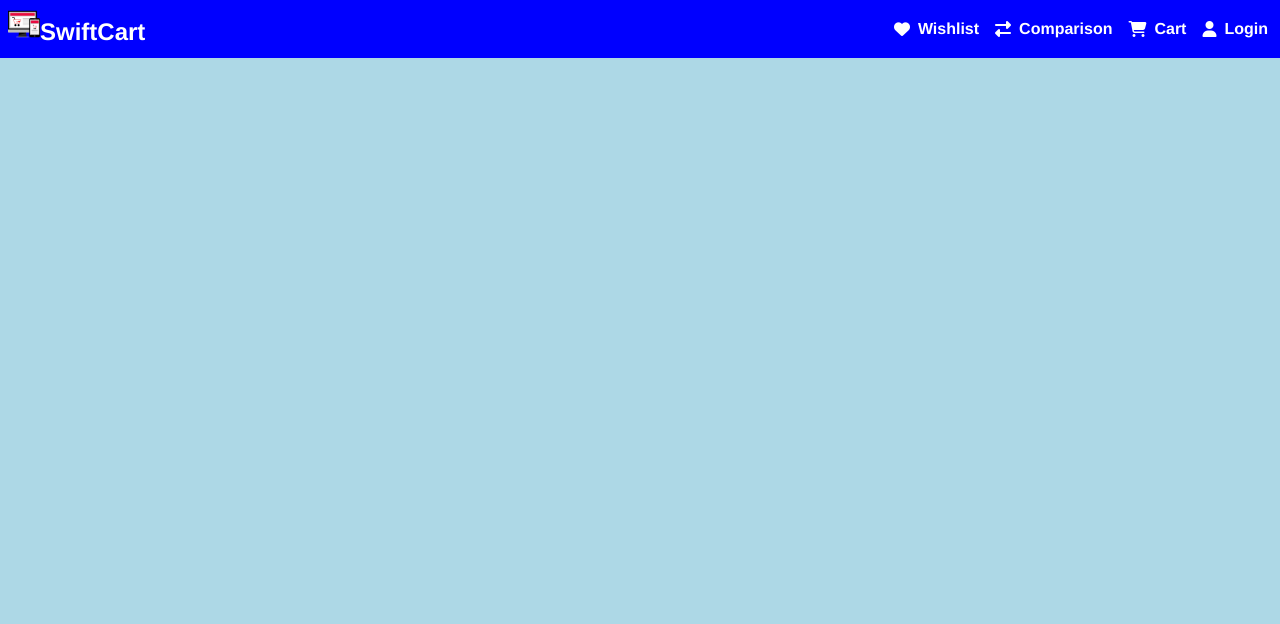
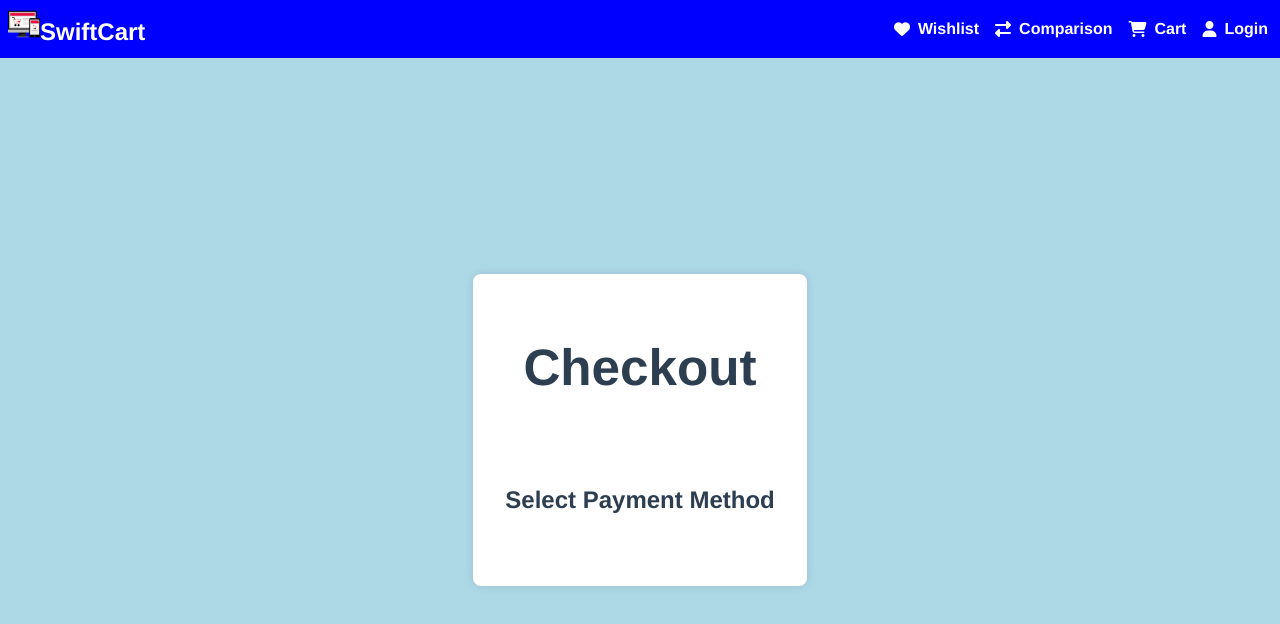
Before and after one commit to IkanyengAdams/JSF-Portfolio_Piece_IKAADA488_BCL2407_GroupB_Ikanyeng-Adams_JSF04, a Vue app: page /checkout in a window 1280 px wide. Shown: the top 624 px of the page. Built offline with nearby package versions, Linux system fonts and the light colour scheme.

Commit message:
Added checkout route and navigation from cart to checkout

```diff
--- a/src/components/Cart.vue
+++ b/src/components/Cart.vue
@@ -83,7 +83,7 @@ export default {
       localStorage.setItem("cart", JSON.stringify(this.cartItems));
     },
     proceedToCheckout() {
-
+      this.$router.push('/checkout');
     },
     goToProductList() {
       this.$router.push("/");
--- /dev/null
+++ b/src/components/Checkout.vue
@@ -0,0 +1,32 @@
+
+<template>
+  <div class="checkout-container">
+    <h1>Checkout</h1>
+    <div class="payment-methods">
+      <h2>Select Payment Method</h2>
+      <div id="paypal-button-container"></div>
+    </div>
+  </div>
+</template>
+
+<script>
+
+</script>
+
+<style scoped>
+.checkout-container {
+  display: flex;
+  flex-direction: column;
+  gap: 2rem;
+  padding: 2rem;
+  background-color: #fff;
+  border-radius: 0.5rem;
+  box-shadow: 0 0 10px rgba(0, 0, 0, 0.1);
+}
+
+.payment-methods {
+  display: flex;
+  flex-direction: column;
+  gap: 1rem;
+}
+</style>
--- a/src/router.js
+++ b/src/router.js
@@ -5,6 +5,7 @@ import Wishlist from './components/Wishlist.vue';
 import Cart from './components/Cart.vue';
 import Login from './components/Login.vue';
 import Comparison from './components/Comparison.vue';
+import Checkout from './components/Checkout.vue'
 
 const routes = [
   { path: '/', component: Productlist },
@@ -46,6 +47,7 @@ const routes = [
     },
   },
   { path: '/login', component: Login },
+  { path: '/checkout', component: Checkout }
 ];
 
 const router = createRouter({
```
